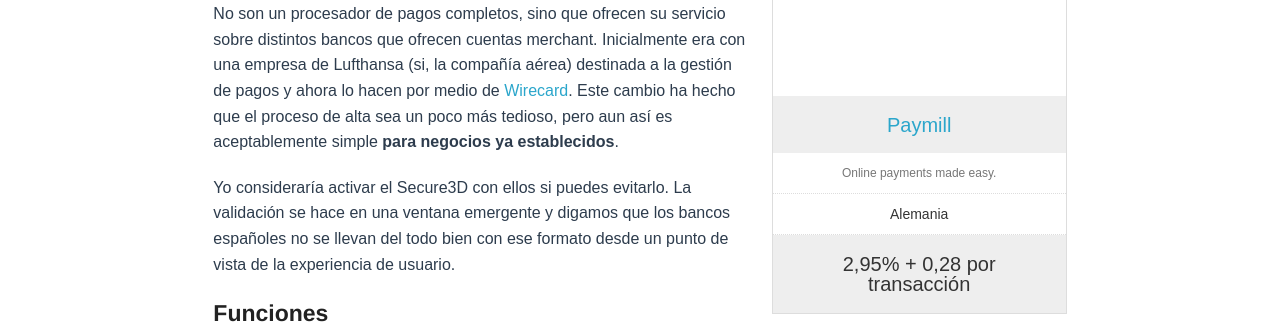
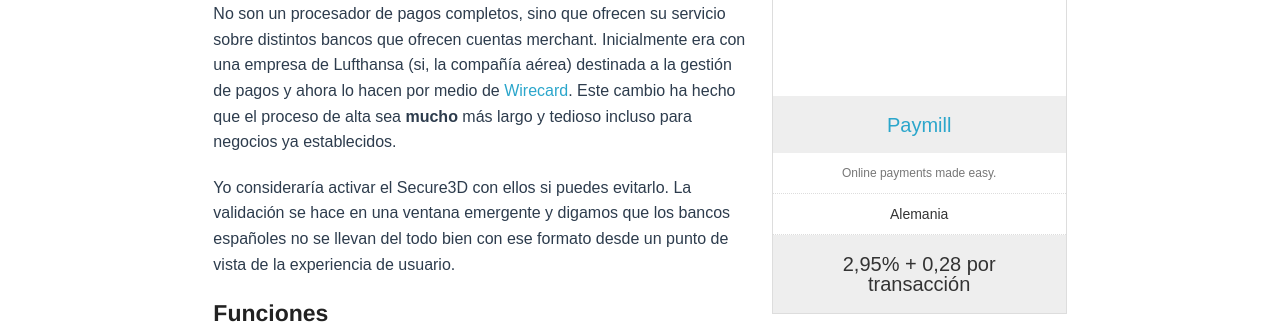
Before and after one commit to cobraronline/cobraronline, a Jekyll site: the page built from _posts/pasarelas/2013-07-17-paymill.markdown, in a window 1280 px wide. Shown: the part 412-736 px from the top of the page. Built offline with Jekyll 4.4.1, drawn with Linux system fonts in a browser that asks for light colours; Markdown is read by kramdown in place of the engine named in the settings.

Commit message:
paymill update

```diff
--- a/_posts/pasarelas/2013-07-17-paymill.markdown
+++ b/_posts/pasarelas/2013-07-17-paymill.markdown
@@ -13,7 +13,7 @@
 
 Paymill es una empresa alemana que inspirándose ampliamente en [Stripe](/stripe/) se convirtió en la primera alternativa europea _moderna_. Se puede contratar desde España desde Noviembre 2012.
 
-No son un procesador de pagos completos, sino que ofrecen su servicio sobre distintos bancos que ofrecen cuentas merchant. Inicialmente era con una empresa de Lufthansa (si, la compañía aérea) destinada a la gestión de pagos y ahora lo hacen por medio de [Wirecard](/wirecard/). Este cambio ha hecho que el proceso de alta sea un poco más tedioso, pero aun así es aceptablemente simple **para negocios ya establecidos**.
+No son un procesador de pagos completos, sino que ofrecen su servicio sobre distintos bancos que ofrecen cuentas merchant. Inicialmente era con una empresa de Lufthansa (si, la compañía aérea) destinada a la gestión de pagos y ahora lo hacen por medio de [Wirecard](/wirecard/). Este cambio ha hecho que el proceso de alta sea **mucho** más largo y tedioso incluso para negocios ya establecidos.
 
 Yo consideraría activar el Secure3D con ellos si puedes evitarlo. La validación se hace en una ventana emergente y digamos que los bancos españoles no se llevan del todo bien con ese formato desde un punto de vista de la experiencia de usuario.
 
```
